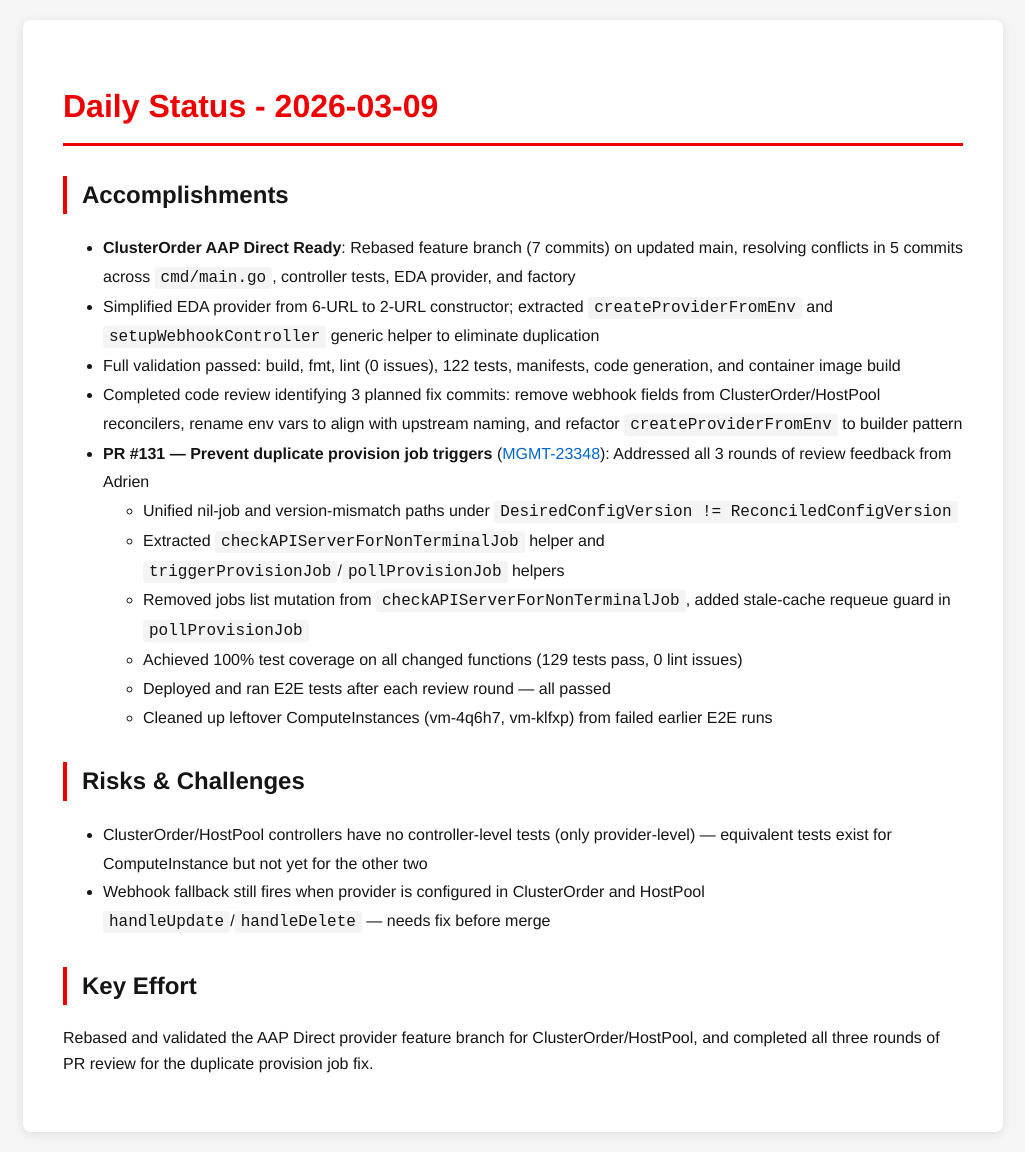
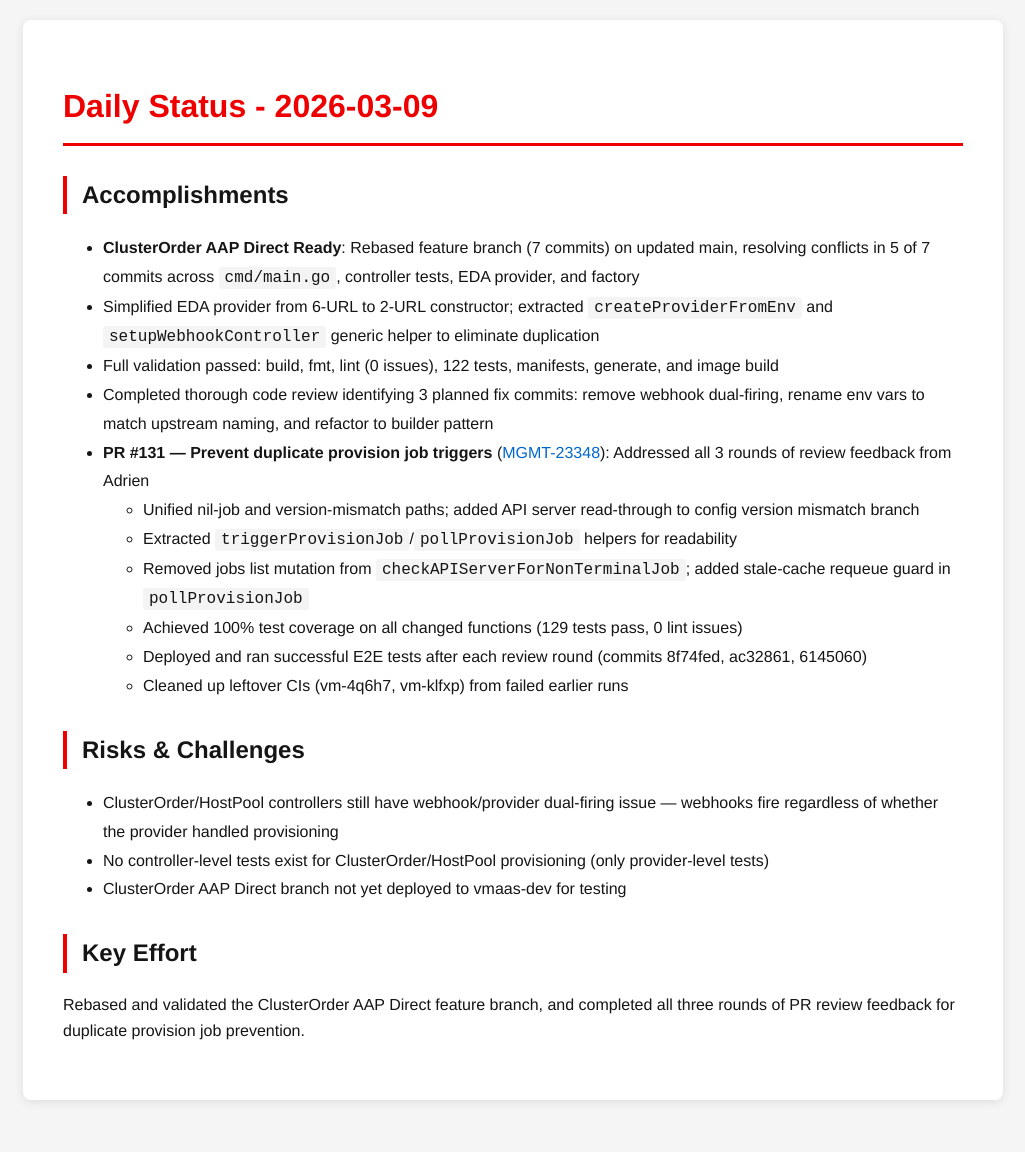
Before and after one commit to tzvatot/daily-status, a Jekyll site: the page built from 2026-03-09.md, in a window 1280 px wide. Shown: the whole page, without its empty margins (127-1152 px from the left). Built offline with Jekyll 4.4.1, drawn with Linux system fonts in a browser that asks for light colours; after the commit the page ends 1120 px from its top, so only the background shows below that.

Commit message:
Daily status update - 2026-03-09

```diff
--- a/2026-03-09.md
+++ b/2026-03-09.md
@@ -7,21 +7,22 @@ date: 2026-03-09
 # Daily Status - 2026-03-09
 
 ## Accomplishments
-- **ClusterOrder AAP Direct Ready**: Rebased feature branch (7 commits) on updated main, resolving conflicts in 5 commits across `cmd/main.go`, controller tests, EDA provider, and factory
+- **ClusterOrder AAP Direct Ready**: Rebased feature branch (7 commits) on updated main, resolving conflicts in 5 of 7 commits across `cmd/main.go`, controller tests, EDA provider, and factory
 - Simplified EDA provider from 6-URL to 2-URL constructor; extracted `createProviderFromEnv` and `setupWebhookController` generic helper to eliminate duplication
-- Full validation passed: build, fmt, lint (0 issues), 122 tests, manifests, code generation, and container image build
-- Completed code review identifying 3 planned fix commits: remove webhook fields from ClusterOrder/HostPool reconcilers, rename env vars to align with upstream naming, and refactor `createProviderFromEnv` to builder pattern
+- Full validation passed: build, fmt, lint (0 issues), 122 tests, manifests, generate, and image build
+- Completed thorough code review identifying 3 planned fix commits: remove webhook dual-firing, rename env vars to match upstream naming, and refactor to builder pattern
 - **PR #131 — Prevent duplicate provision job triggers** ([MGMT-23348](https://issues.redhat.com/browse/MGMT-23348)): Addressed all 3 rounds of review feedback from Adrien
-  - Unified nil-job and version-mismatch paths under `DesiredConfigVersion != ReconciledConfigVersion`
-  - Extracted `checkAPIServerForNonTerminalJob` helper and `triggerProvisionJob`/`pollProvisionJob` helpers
-  - Removed jobs list mutation from `checkAPIServerForNonTerminalJob`, added stale-cache requeue guard in `pollProvisionJob`
+  - Unified nil-job and version-mismatch paths; added API server read-through to config version mismatch branch
+  - Extracted `triggerProvisionJob`/`pollProvisionJob` helpers for readability
+  - Removed jobs list mutation from `checkAPIServerForNonTerminalJob`; added stale-cache requeue guard in `pollProvisionJob`
   - Achieved 100% test coverage on all changed functions (129 tests pass, 0 lint issues)
-  - Deployed and ran E2E tests after each review round — all passed
-  - Cleaned up leftover ComputeInstances (vm-4q6h7, vm-klfxp) from failed earlier E2E runs
+  - Deployed and ran successful E2E tests after each review round (commits 8f74fed, ac32861, 6145060)
+  - Cleaned up leftover CIs (vm-4q6h7, vm-klfxp) from failed earlier runs
 
 ## Risks & Challenges
-- ClusterOrder/HostPool controllers have no controller-level tests (only provider-level) — equivalent tests exist for ComputeInstance but not yet for the other two
-- Webhook fallback still fires when provider is configured in ClusterOrder and HostPool `handleUpdate`/`handleDelete` — needs fix before merge
+- ClusterOrder/HostPool controllers still have webhook/provider dual-firing issue — webhooks fire regardless of whether the provider handled provisioning
+- No controller-level tests exist for ClusterOrder/HostPool provisioning (only provider-level tests)
+- ClusterOrder AAP Direct branch not yet deployed to vmaas-dev for testing
 
 ## Key Effort
-Rebased and validated the AAP Direct provider feature branch for ClusterOrder/HostPool, and completed all three rounds of PR review for the duplicate provision job fix.
+Rebased and validated the ClusterOrder AAP Direct feature branch, and completed all three rounds of PR review feedback for duplicate provision job prevention.
```
